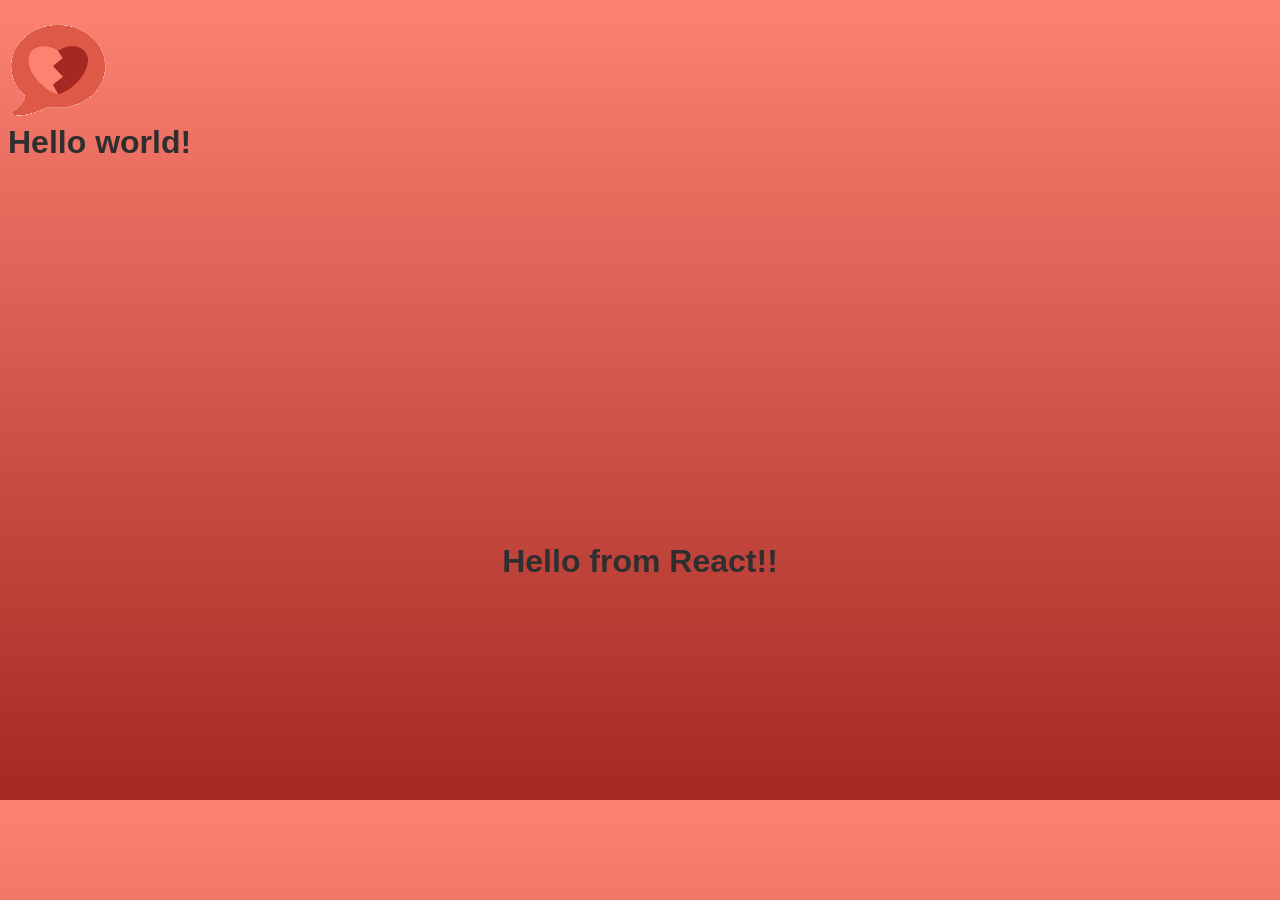
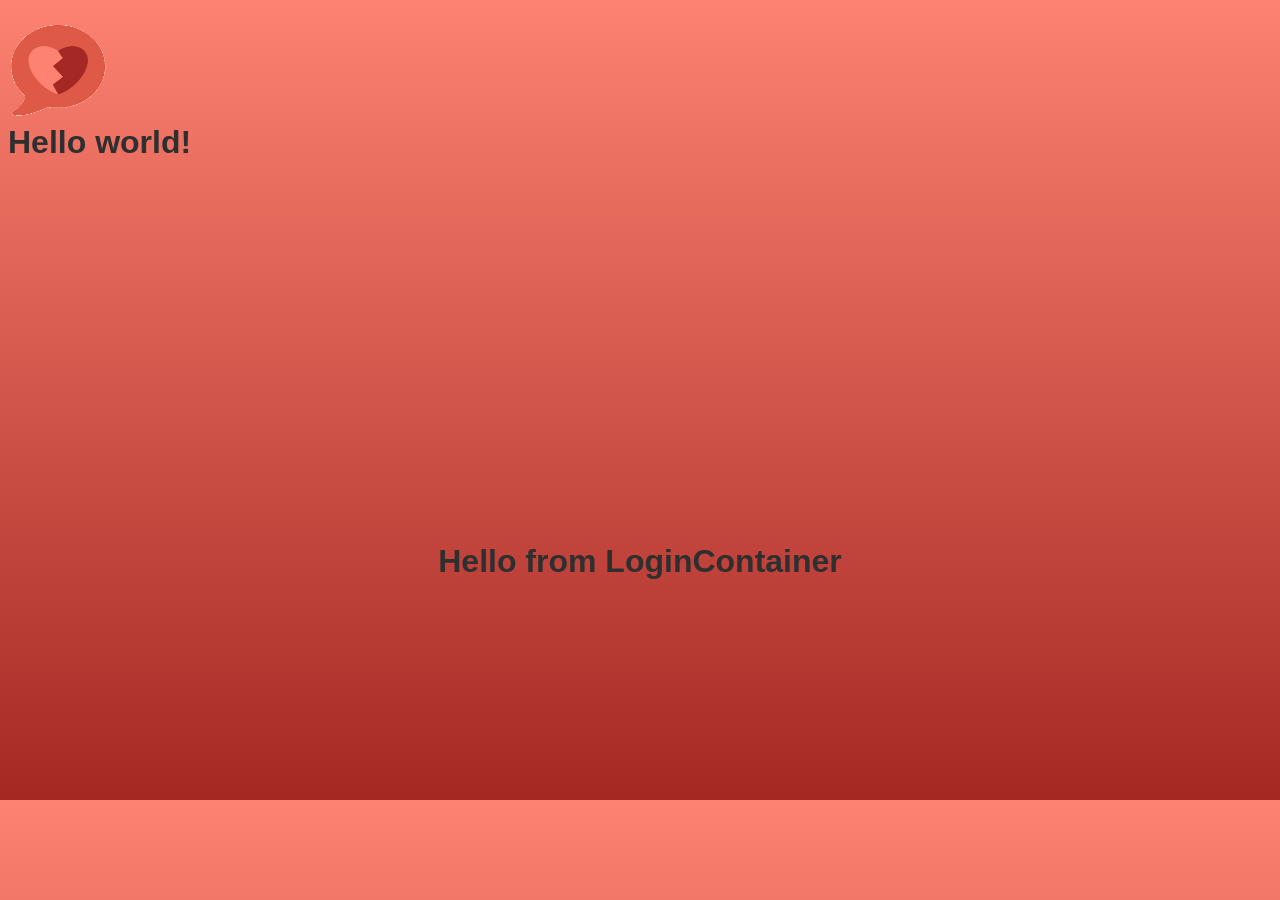
Before and after one commit to scottdomes/chatastrophe, a React app: page / in a window 1280 px wide. Shown: the top 900 px of the page. Built offline with nearby package versions, Linux system fonts and the light colour scheme.

Commit message:
Created LoginContainer

```diff
--- a/src/App.js
+++ b/src/components/App.js
@@ -1,9 +1,10 @@
 import React, { Component } from 'react';
+import LoginContainer from './LoginContainer';
 import './app.css';
 
 class App extends Component {
   render() {
-    return <h1>Hello from React!!</h1>;
+    return <LoginContainer />;
   }
 }
 
--- /dev/null
+++ b/src/components/LoginContainer.js
@@ -0,0 +1,9 @@
+import React, { Component } from 'react';
+
+class LoginContainer extends Component {
+  render() {
+    return <h1>Hello from LoginContainer</h1>;
+  }
+}
+
+export default LoginContainer;
--- a/src/index.js
+++ b/src/index.js
@@ -1,12 +1,12 @@
 import React from 'react';
 import ReactDOM from 'react-dom';
-import App from './App'
+import App from './components/App'
 
 ReactDOM.render(<App />, document.getElementById('root'));
 
 if (module.hot) {
   module.hot.accept('./App', () => {
-    const NextApp = require('./App').default;
+    const NextApp = require('./components/App').default;
     ReactDOM.render(
      <App/>,
      document.getElementById('root')
```
Also changed, not shown: src/components/Component1.js (deleted), src/components/Component2.js (deleted), src/components/Component3.js (deleted), src/components/app.css (renamed from src/app.css).
